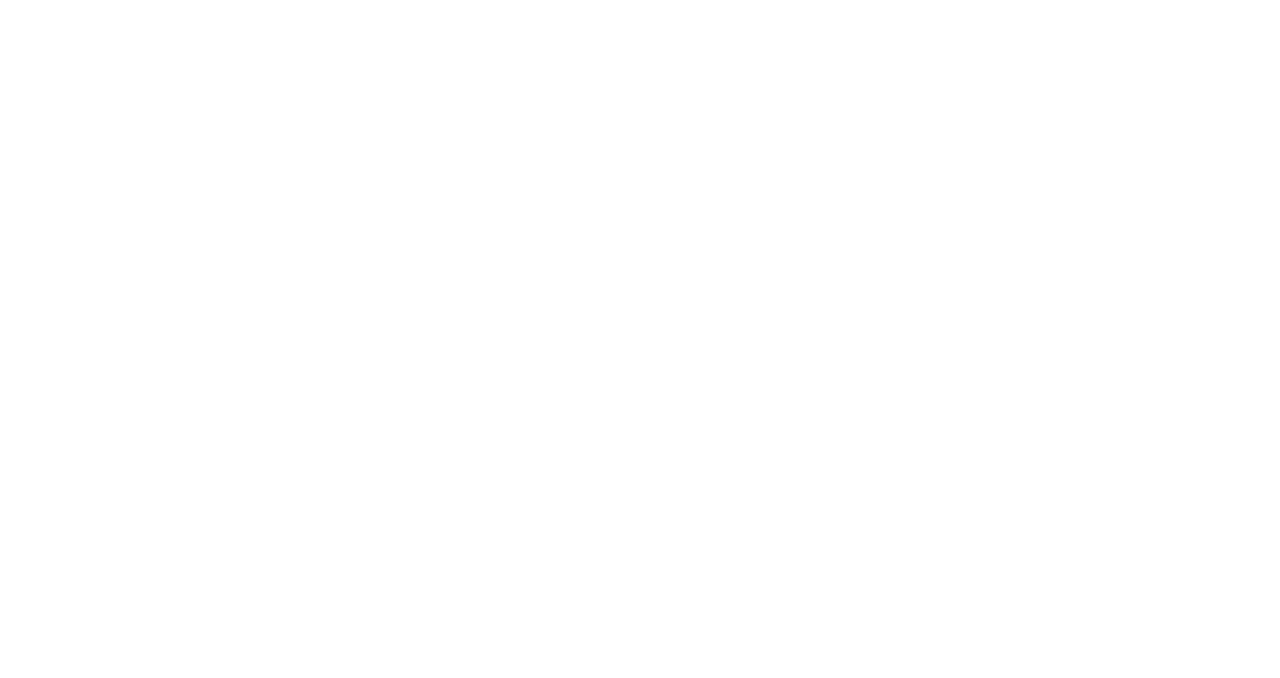
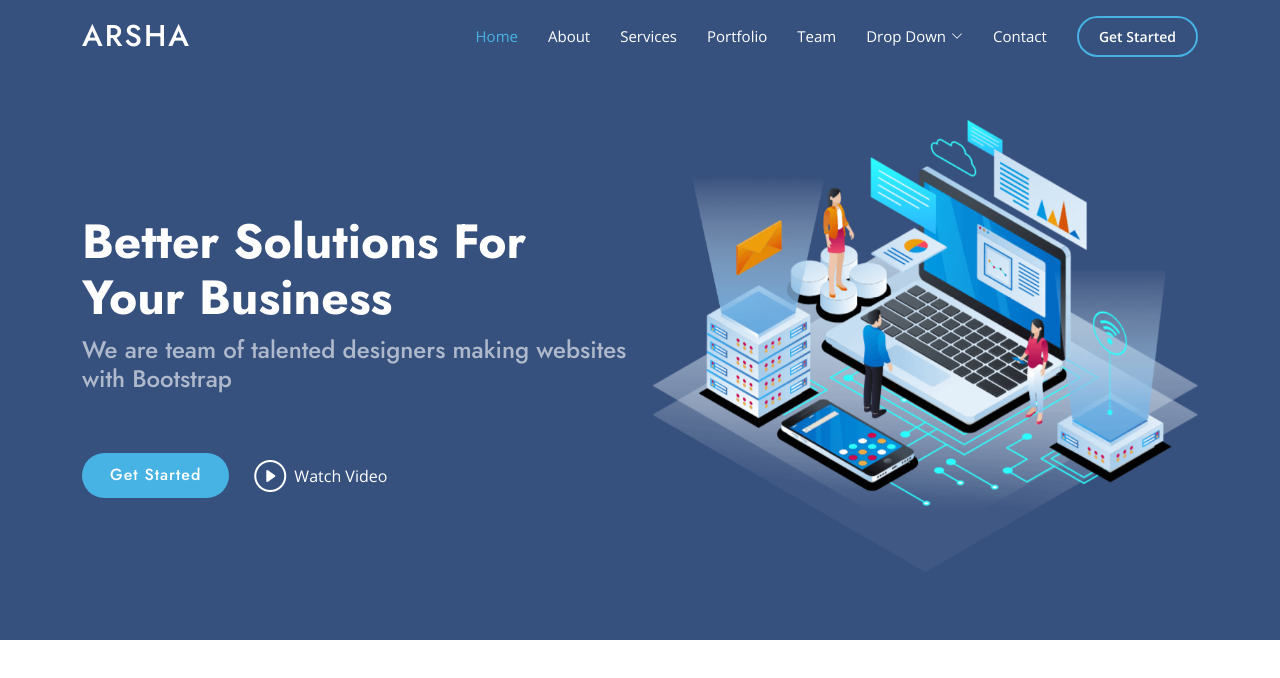
Before and after one commit to Muniraj132/react-cloudflare-pages, a React (Create React App) app: page / in a window 1280 px wide. Before the commit this address had no page. Shown: the top 678 px of the page. Built offline with nearby package versions, Linux system fonts and the light colour scheme.

Commit message:
change url
change url

```diff
--- a/src/App.js
+++ b/src/App.js
@@ -12,7 +12,7 @@
     <div>
       {/* Define your routes using the Routes component */}
       <Routes>
-        <Route path="/users" element={<Users />} />
+        <Route path="/" element={<Users />} />
         <Route path="/appuser" element={<Appuser />} />
         {/* Add more routes as needed */}
       </Routes>
```
